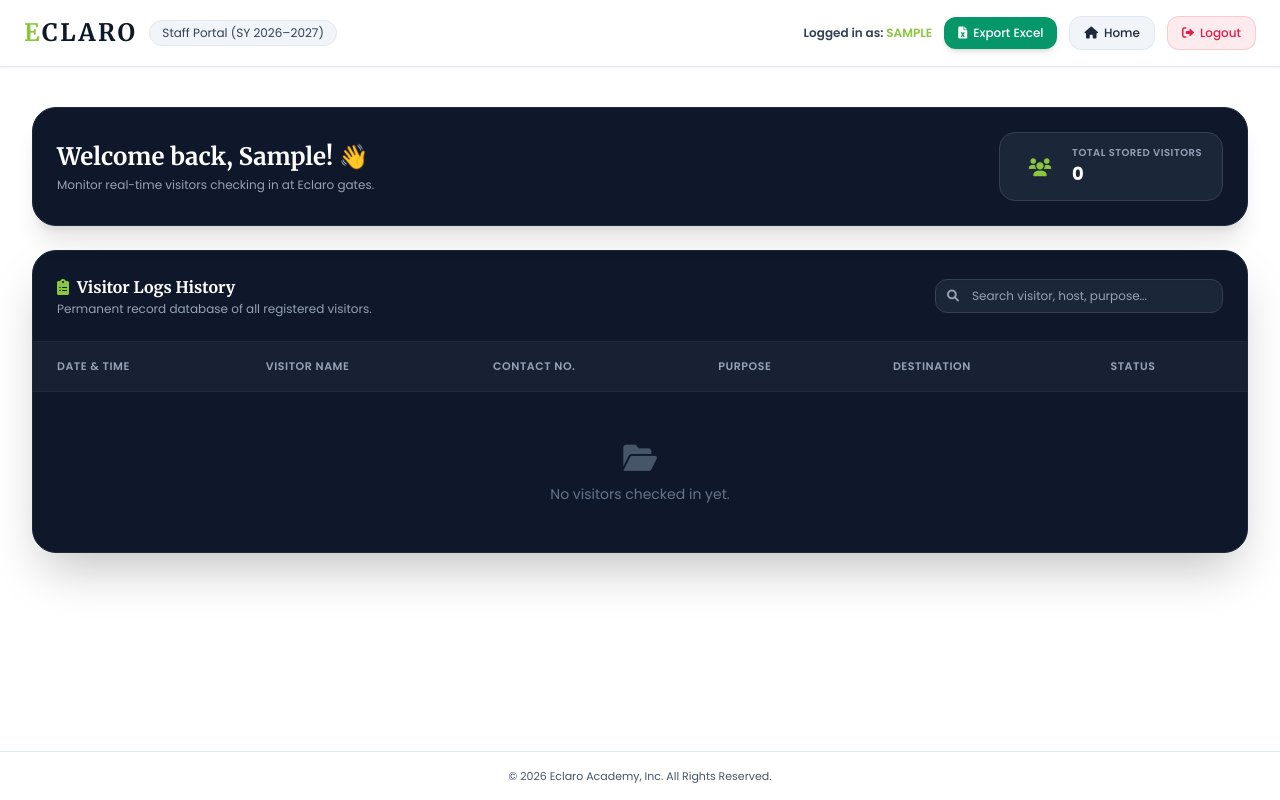
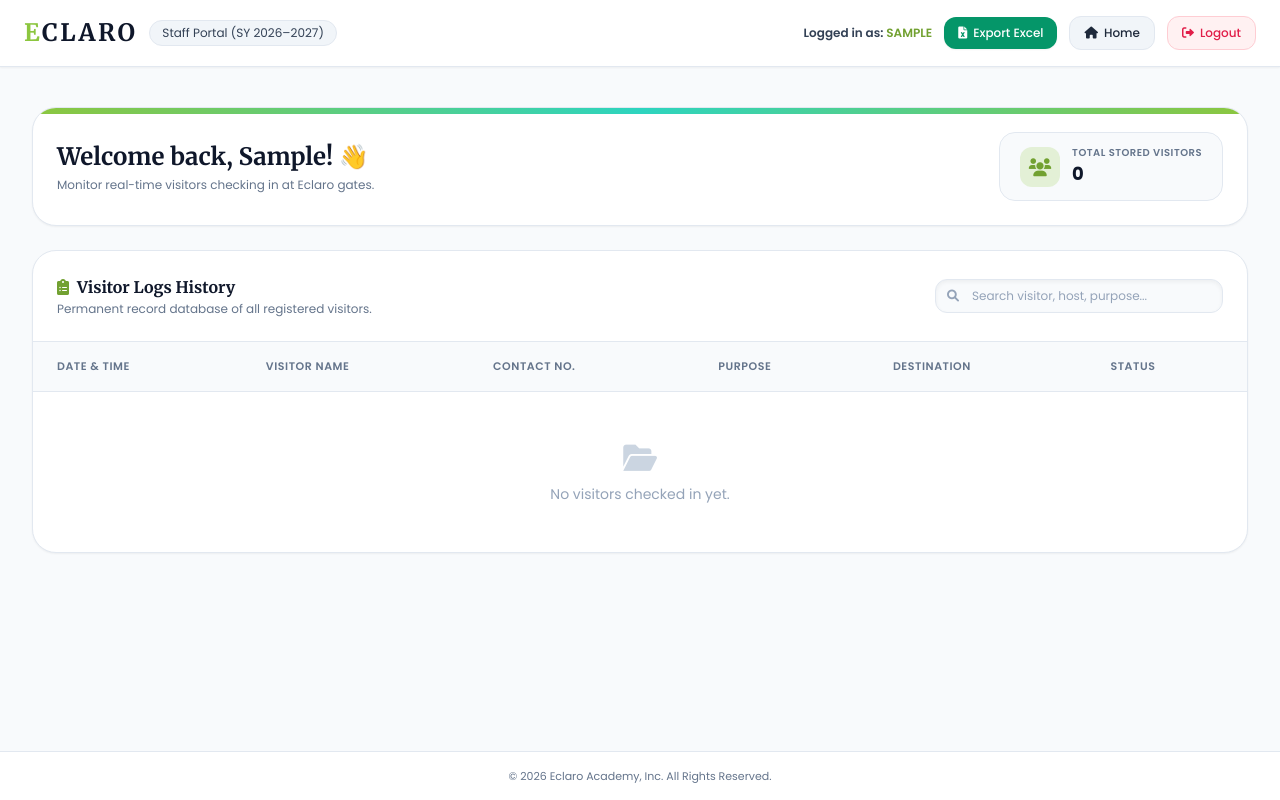
Before and after one commit to erickarcenal-hue/eclaro-visitor-system, a Flask app: page /dashboard in a window 1280 px wide. Run offline with Flask 3, Linux system fonts and the light colour scheme; the visitor is signed in with stand-in values (Sample User, id 1); data that the repository does not hold is empty; some libraries are stand-ins or nearby versions.

Commit message:
Refactor dashboard styles and improve color scheme

```diff
--- a/templates/dashboard.html
+++ b/templates/dashboard.html
@@ -11,69 +11,69 @@
     <style>
         body { font-family: 'Poppins', sans-serif; }
         .font-serif-title { font-family: 'Merriweather', serif; }
+        .text-eclaro-lime { color: #72a131; }
         .bg-eclaro-lime { background-color: #8CC63F; }
-        .text-eclaro-lime { color: #8CC63F; }
         .border-eclaro-lime { border-color: #8CC63F; }
     </style>
 </head>
-<body class="bg-white min-h-screen flex flex-col justify-between text-slate-100">
+<body class="bg-slate-50 min-h-screen flex flex-col justify-between text-slate-800">
 
     <!-- Navbar / Header -->
     <header class="w-full px-6 py-4 flex justify-between items-center border-b border-slate-200 bg-white shadow-sm">
         <div class="flex items-center gap-3">
-            <span class="text-2xl font-black text-slate-900 tracking-widest font-serif-title"><span class="text-eclaro-lime">E</span>CLARO</span>
+            <span class="text-2xl font-black text-slate-900 tracking-widest font-serif-title"><span class="text-[#8CC63F]">E</span>CLARO</span>
             <span class="hidden sm:inline-block text-xs bg-slate-100 text-slate-700 px-3 py-1 rounded-full border border-slate-200">Staff Portal (SY 2026–2027)</span>
         </div>
         <div class="flex items-center gap-3">
             <div class="text-right hidden md:block">
-                <p class="text-xs font-semibold text-slate-700">Logged in as: <span class="text-eclaro-lime uppercase">{{ current_user }}</span></p>
+                <p class="text-xs font-semibold text-slate-700">Logged in as: <span class="text-[#72a131] uppercase">{{ current_user }}</span></p>
             </div>
 
             <!-- Export to Excel Button -->
-            <a href="/export" class="text-xs bg-emerald-600 hover:bg-emerald-500 text-white px-3.5 py-2 rounded-xl font-medium shadow-md transition-all flex items-center gap-1.5">
+            <a href="/export" class="text-xs bg-emerald-600 hover:bg-emerald-500 text-white px-3.5 py-2 rounded-xl font-medium shadow-sm transition-all flex items-center gap-1.5">
                 <i class="fas fa-file-excel"></i> Export Excel
             </a>
 
             <a href="/" class="text-xs bg-slate-100 hover:bg-slate-200 text-slate-800 px-3.5 py-2 rounded-xl font-medium border border-slate-200 transition-all flex items-center gap-1.5">
                 <i class="fas fa-home"></i> Home
             </a>
-            <a href="/logout" class="text-xs bg-rose-500/10 hover:bg-rose-500/20 text-rose-600 px-3.5 py-2 rounded-xl font-medium border border-rose-500/20 transition-all flex items-center gap-1.5">
+            <a href="/logout" class="text-xs bg-rose-50 hover:bg-rose-100 text-rose-600 px-3.5 py-2 rounded-xl font-medium border border-rose-200 transition-all flex items-center gap-1.5">
                 <i class="fas fa-sign-out-alt"></i> Logout
             </a>
         </div>
     </header>
 
     <!-- Main Content -->
-    <main class="flex-grow p-4 sm:p-8 max-w-7xl mx-auto w-full space-y-6 my-2 text-slate-100">
+    <main class="flex-grow p-4 sm:p-8 max-w-7xl mx-auto w-full space-y-6 my-2">
 
         <!-- Welcome Banner & Quick Stats -->
-        <div class="flex flex-col md:flex-row justify-between items-start md:items-center gap-4 bg-slate-900 p-6 rounded-3xl border border-slate-800 shadow-xl relative overflow-hidden">
-            <div class="absolute top-0 left-0 right-0 h-1.5 bg-gradient-to-r from-eclaro-lime via-teal-400 to-eclaro-lime"></div>
+        <div class="flex flex-col md:flex-row justify-between items-start md:items-center gap-4 bg-white p-6 rounded-3xl border border-slate-200 shadow-sm relative overflow-hidden">
+            <div class="absolute top-0 left-0 right-0 h-1.5 bg-gradient-to-r from-[#8CC63F] via-teal-400 to-[#8CC63F]"></div>
             <div>
-                <h1 class="text-xl sm:text-2xl font-bold font-serif-title text-white">Welcome back, {{ current_user }}! 👋</h1>
-                <p class="text-xs text-slate-400 mt-1">Monitor real-time visitors checking in at Eclaro gates.</p>
+                <h1 class="text-xl sm:text-2xl font-bold font-serif-title text-slate-900">Welcome back, {{ current_user }}! 👋</h1>
+                <p class="text-xs text-slate-500 mt-1">Monitor real-time visitors checking in at Eclaro gates.</p>
             </div>
-            <div class="bg-slate-800/90 border border-slate-700 px-5 py-3 rounded-2xl flex items-center gap-3">
-                <div class="w-10 h-10 rounded-xl bg-eclaro-lime/20 text-eclaro-lime flex items-center justify-center text-lg">
+            <div class="bg-slate-50 border border-slate-200 px-5 py-3 rounded-2xl flex items-center gap-3">
+                <div class="w-10 h-10 rounded-xl bg-[#8CC63F]/20 text-[#72a131] flex items-center justify-center text-lg">
                     <i class="fas fa-users"></i>
                 </div>
                 <div>
-                    <p class="text-[10px] text-slate-400 uppercase tracking-wider font-semibold">Total Stored Visitors</p>
-                    <p class="text-lg font-bold text-white">{{ visitors|length }}</p>
+                    <p class="text-[10px] text-slate-500 uppercase tracking-wider font-semibold">Total Stored Visitors</p>
+                    <p class="text-lg font-bold text-slate-900">{{ visitors|length }}</p>
                 </div>
             </div>
         </div>
 
         <!-- Visitor Logs Table Container -->
-        <div class="bg-slate-900 rounded-3xl border border-slate-800 shadow-2xl overflow-hidden">
+        <div class="bg-white rounded-3xl border border-slate-200 shadow-sm overflow-hidden">
 
             <!-- Table Header & Search Bar -->
-            <div class="p-5 sm:p-6 border-b border-slate-800 flex flex-col md:flex-row md:items-center justify-between gap-4">
+            <div class="p-5 sm:p-6 border-b border-slate-200 flex flex-col md:flex-row md:items-center justify-between gap-4">
                 <div>
-                    <h2 class="text-base font-bold text-white font-serif-title flex items-center gap-2">
-                        <i class="fas fa-clipboard-list text-eclaro-lime"></i> Visitor Logs History
+                    <h2 class="text-base font-bold text-slate-900 font-serif-title flex items-center gap-2">
+                        <i class="fas fa-clipboard-list text-[#72a131]"></i> Visitor Logs History
                     </h2>
-                    <p class="text-xs text-slate-400 mt-0.5">Permanent record database of all registered visitors.</p>
+                    <p class="text-xs text-slate-500 mt-0.5">Permanent record database of all registered visitors.</p>
                 </div>
 
                 <!-- Real-time Search Bar -->
@@ -82,14 +82,14 @@
                         <i class="fas fa-search text-xs"></i>
                     </span>
                     <input type="text" id="searchInput" onkeyup="filterVisitors()" placeholder="Search visitor, host, purpose..."
-                           class="w-full bg-slate-800/90 border border-slate-700 rounded-xl pl-9 pr-4 py-2 text-xs text-white placeholder-slate-400 focus:outline-none focus:border-eclaro-lime transition-all shadow-inner">
+                           class="w-full bg-slate-50 border border-slate-200 rounded-xl pl-9 pr-4 py-2 text-xs text-slate-900 placeholder-slate-400 focus:outline-none focus:border-[#8CC63F] focus:bg-white transition-all shadow-inner">
                 </div>
             </div>
 
             <div class="overflow-x-auto">
                 <table class="w-full text-left border-collapse" id="visitorTable">
                     <thead>
-                        <tr class="bg-slate-800/60 text-slate-400 text-[11px] uppercase tracking-wider border-b border-slate-800">
+                        <tr class="bg-slate-50 text-slate-500 text-[11px] uppercase tracking-wider border-b border-slate-200">
                             <th class="py-4 px-6 font-semibold">Date & Time</th>
                             <th class="py-4 px-6 font-semibold">Visitor Name</th>
                             <th class="py-4 px-6 font-semibold">Contact No.</th>
@@ -98,41 +98,41 @@
                             <th class="py-4 px-6 font-semibold">Status</th>
                         </tr>
                     </thead>
-                    <tbody class="divide-y divide-slate-800/60 text-xs text-slate-200" id="tableBody">
+                    <tbody class="divide-y divide-slate-100 text-xs text-slate-700" id="tableBody">
                         {% if not visitors %}
                             <tr id="noDataRow">
-                                <td colspan="6" class="text-center py-12 text-slate-500">
+                                <td colspan="6" class="text-center py-12 text-slate-400">
                                     <div class="space-y-2">
-                                        <i class="fas fa-folder-open text-3xl text-slate-600"></i>
+                                        <i class="fas fa-folder-open text-3xl text-slate-300"></i>
                                         <p class="text-sm">No visitors checked in yet.</p>
                                     </div>
                                 </td>
                             </tr>
                         {% else %}
                             {% for v in visitors %}
-                            <tr class="visitor-row hover:bg-slate-800/40 transition-colors">
+                            <tr class="visitor-row hover:bg-slate-50/80 transition-colors">
                                 <td class="py-4 px-6 whitespace-nowrap">
-                                    <span class="font-semibold text-eclaro-lime block">{{ v.checkin_date }}</span>
-                                    <span class="text-[11px] text-slate-400">{{ v.checkin_time }}</span>
+                                    <span class="font-semibold text-[#72a131] block">{{ v.checkin_date }}</span>
+                                    <span class="text-[11px] text-slate-500">{{ v.checkin_time }}</span>
                                 </td>
-                                <td class="py-4 px-6 font-semibold text-white visitor-name">
+                                <td class="py-4 px-6 font-semibold text-slate-950 visitor-name">
                                     <div class="flex items-center gap-2">
-                                        <div class="w-7 h-7 rounded-full bg-slate-800 border border-slate-700 flex items-center justify-center text-slate-300 font-bold text-[10px]">
+                                        <div class="w-7 h-7 rounded-full bg-slate-100 border border-slate-200 flex items-center justify-center text-slate-700 font-bold text-[10px]">
                                             {{ v.name[0]|upper }}
                                         </div>
                                         {{ v.name }}
                                     </div>
                                 </td>
-                                <td class="py-4 px-6 text-slate-300">{{ v.contact }}</td>
+                                <td class="py-4 px-6 text-slate-600">{{ v.contact }}</td>
                                 <td class="py-4 px-6">
-                                    <span class="bg-slate-800 border border-slate-700 px-3 py-1 rounded-xl text-slate-300 font-medium">
+                                    <span class="bg-slate-100 border border-slate-200 px-3 py-1 rounded-xl text-slate-700 font-medium">
                                         {{ v.purpose }}
                                     </span>
                                 </td>
-                                <td class="py-4 px-6 text-slate-300 font-medium">{{ v.person_to_visit }}</td>
+                                <td class="py-4 px-6 text-slate-700 font-medium">{{ v.person_to_visit }}</td>
                                 <td class="py-4 px-6 whitespace-nowrap">
-                                    <span class="inline-flex items-center gap-1.5 bg-eclaro-lime/10 text-eclaro-lime border border-eclaro-lime/30 px-3 py-1 rounded-full text-[11px] font-semibold">
-                                        <span class="w-1.5 h-1.5 rounded-full bg-eclaro-lime animate-pulse"></span> Checked-in
+                                    <span class="inline-flex items-center gap-1.5 bg-[#8CC63F]/10 text-[#72a131] border border-[#8CC63F]/30 px-3 py-1 rounded-full text-[11px] font-semibold">
+                                        <span class="w-1.5 h-1.5 rounded-full bg-[#8CC63F] animate-pulse"></span> Checked-in
                                     </span>
                                 </td>
                             </tr>
@@ -163,7 +163,7 @@
     </script>
 
     <!-- Footer -->
-    <footer class="w-full text-center py-4 border-t border-slate-200 text-[11px] text-slate-600 bg-white">
+    <footer class="w-full text-center py-4 border-t border-slate-200 text-[11px] text-slate-500 bg-white">
         <p>© 2026 Eclaro Academy, Inc. All Rights Reserved.</p>
     </footer>
 
```
